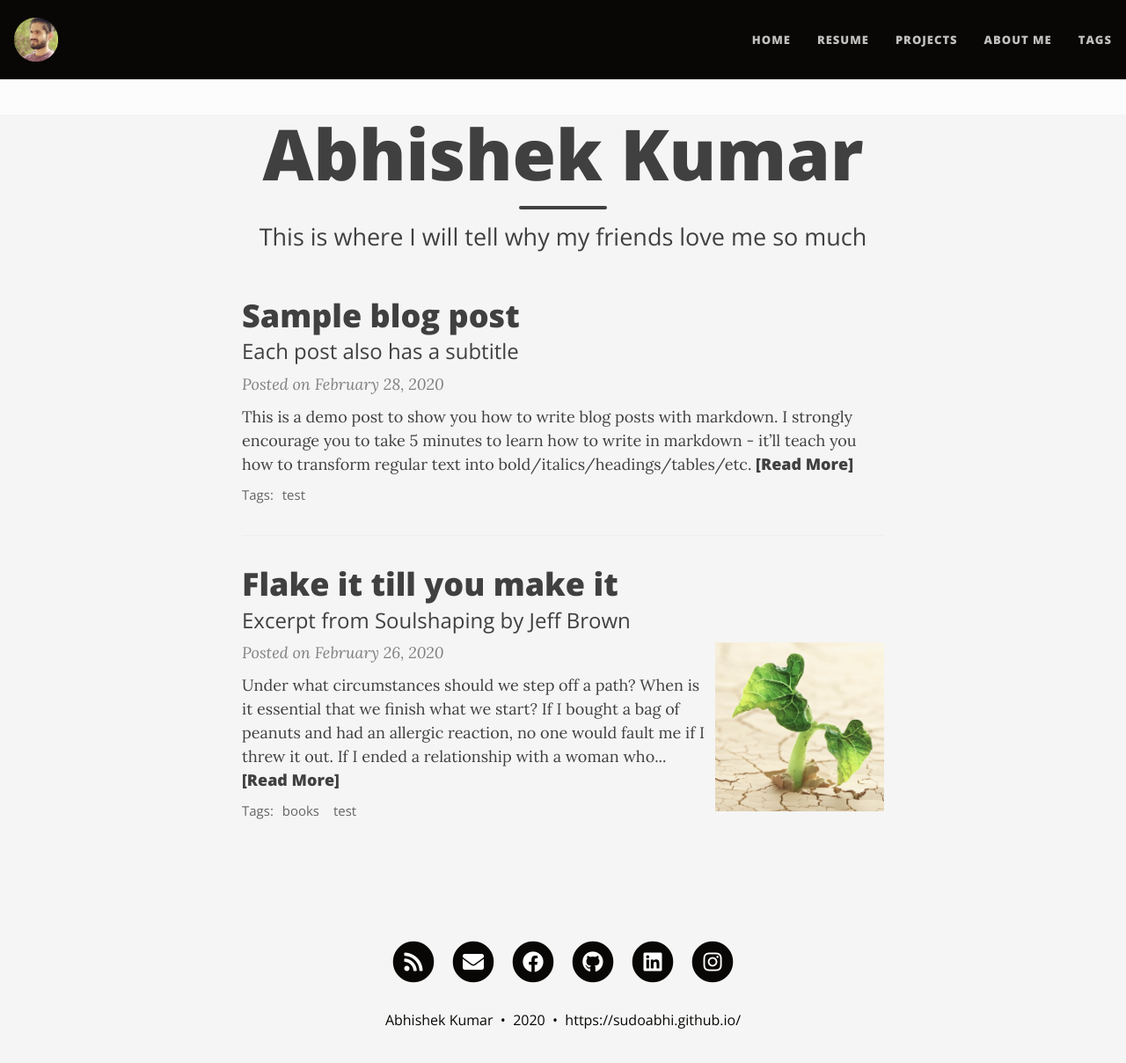
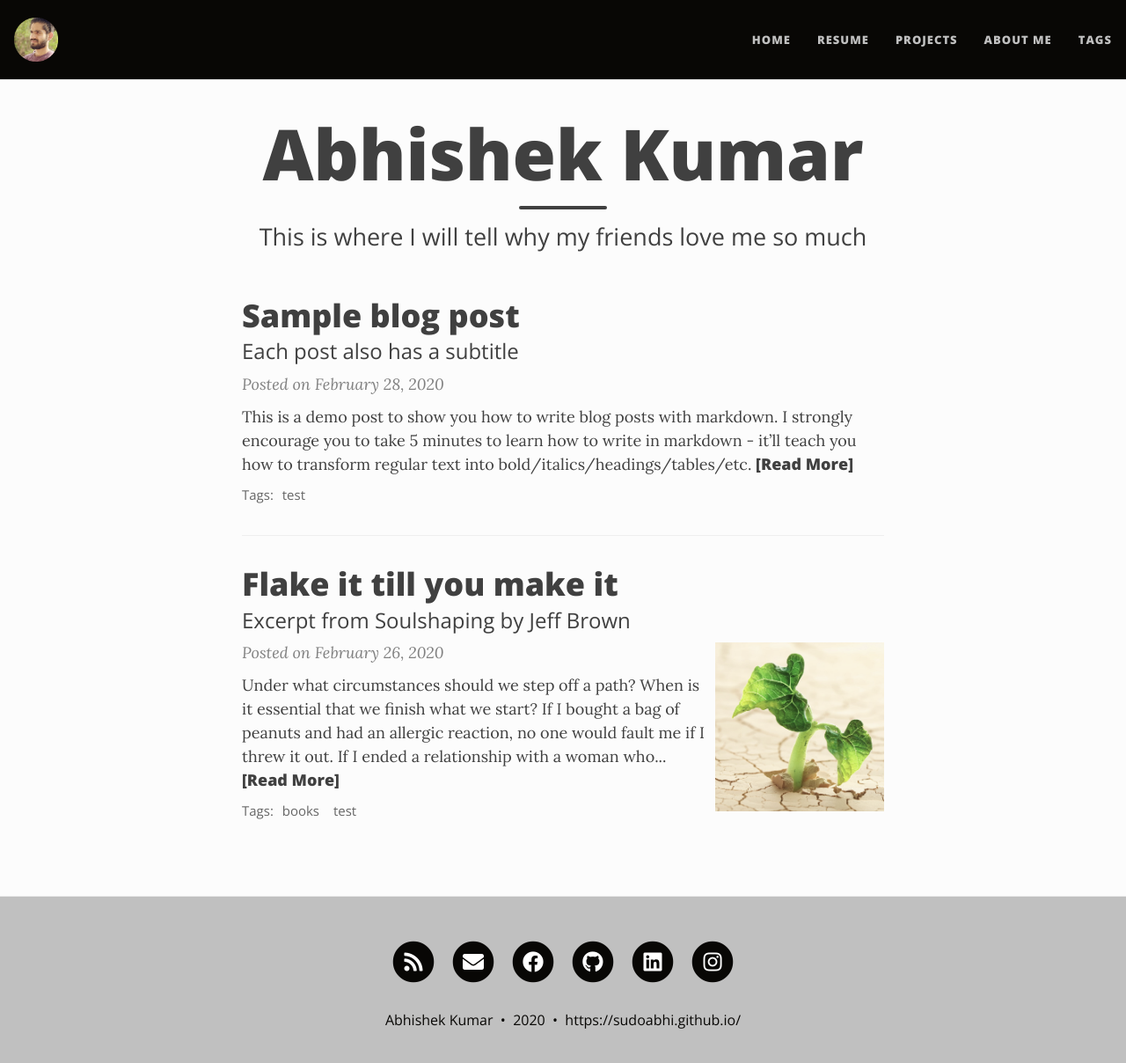
Before and after one commit to sudoabhi/sudoabhi.github.io, a Jekyll site: the page built from index.html, in a window 1280 px wide and 1231 px high. Shown: the top 1208 px of the window at 88% size. Built offline with Jekyll 4.4.1, drawn with Linux system fonts in a browser that asks for light colours; nearby versions of some CDN libraries; the list of posts is cut into pages by our own code.

Commit message:
Update particles.css

```diff
--- a/assets/css/particles.css
+++ b/assets/css/particles.css
@@ -4,5 +4,4 @@
   position: absolute;
   width: 100%;
   height: 100%;
-  background: #f5f5f5;
 }
```
